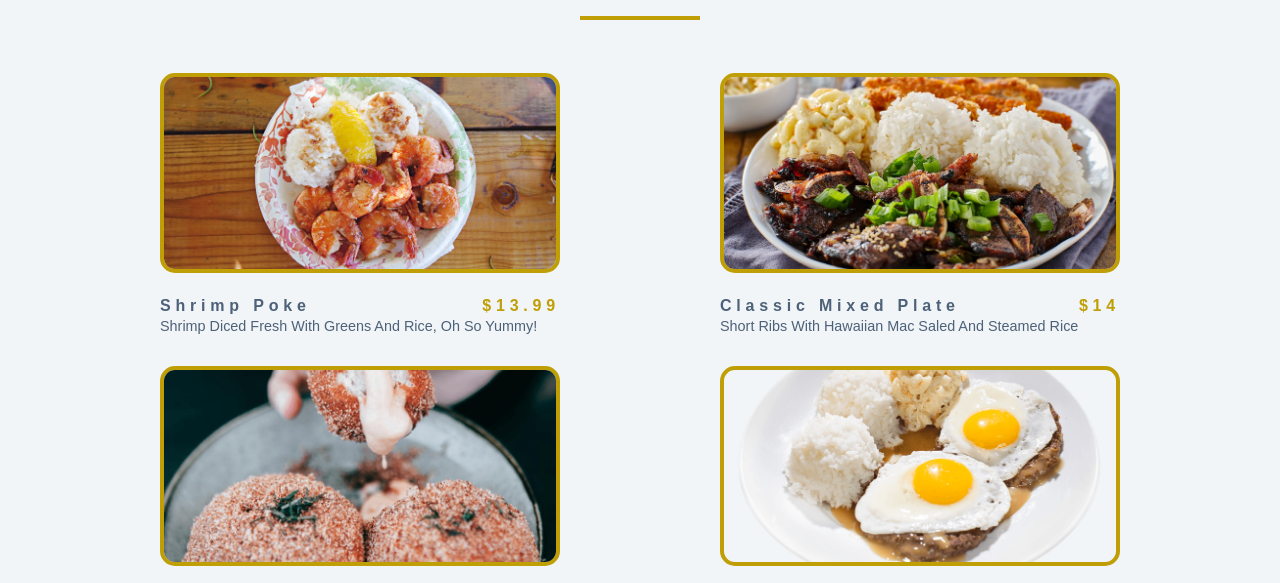
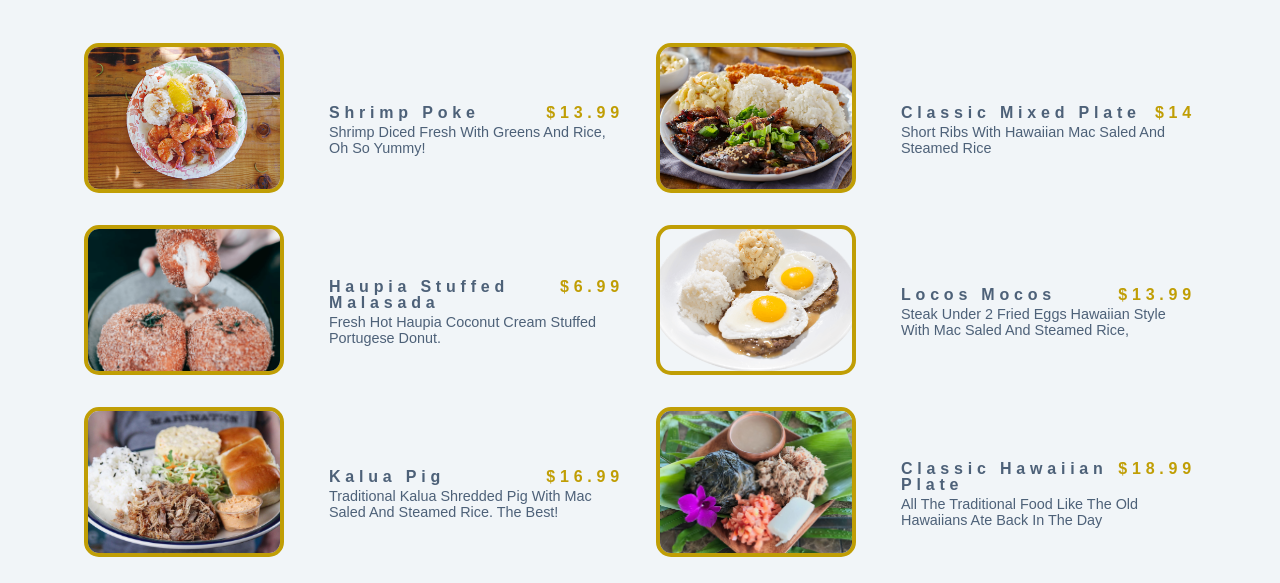
Before and after one commit to seth808rose/Hawaiian-Ono-Grinds-Menu, a plain HTML site: page index.html in a window 1280 px wide. Shown: the part 152-735 px from the top of the page. Drawn offline with Linux system fonts and the light colour scheme.

Commit message:
fixed photo sizes mobile view

```diff
--- a/style.css
+++ b/style.css
@@ -69,6 +69,7 @@ img {
 .item-info header {
   display: flex;
   justify-content: space-between;
+  max-width: 395px;
 }
 
 .price {
@@ -85,13 +86,37 @@ img {
   letter-spacing: 1px;
 }
 
-@media screen and (min-width: 868px) {
+@media screen and (min-width: 800px) {
+  h1 {
+    font-size: 4rem;
+  }
+  h2 {
+    font-size: 2.5rem;
+  }
+  h3 {
+    font-size: 1.75rem;
+  }
+  h4 {
+    font-size: 1rem;
+  }
+  body {
+    font-size: 1rem;
+  }
+  h1,
+  h2,
+  h3,
+  h4 {
+    line-height: 1;
+  }
+}
+
+@media screen and (min-width: 768px) {
   .menu-item {
     grid-template-columns: 225px 1fr;
     gap: 0 1.25rem;
     max-width: 40rem;
     align-items: center;
-    display: block;
+
   }
 
   .item-text {
@@ -102,7 +127,8 @@ img {
   }
 
   .photo {
-    height: 200px;
+    height: 150px;
+    width: 200px;
   }
 
   .section-center {
@@ -112,9 +138,16 @@ img {
   .item-info {
     margin-top: 1.5rem;
   }
+
+
 }
 
-@media screen and (min-width: 1200) {
-  .menu-item {
+@media screen and (min-width: 1200px) {
+  .section-center {
+    width: 95vw;
+    grid-template-columns: 1fr 1fr;
+  }
+  .photo {
+    height: 150px;
   }
 }
```
